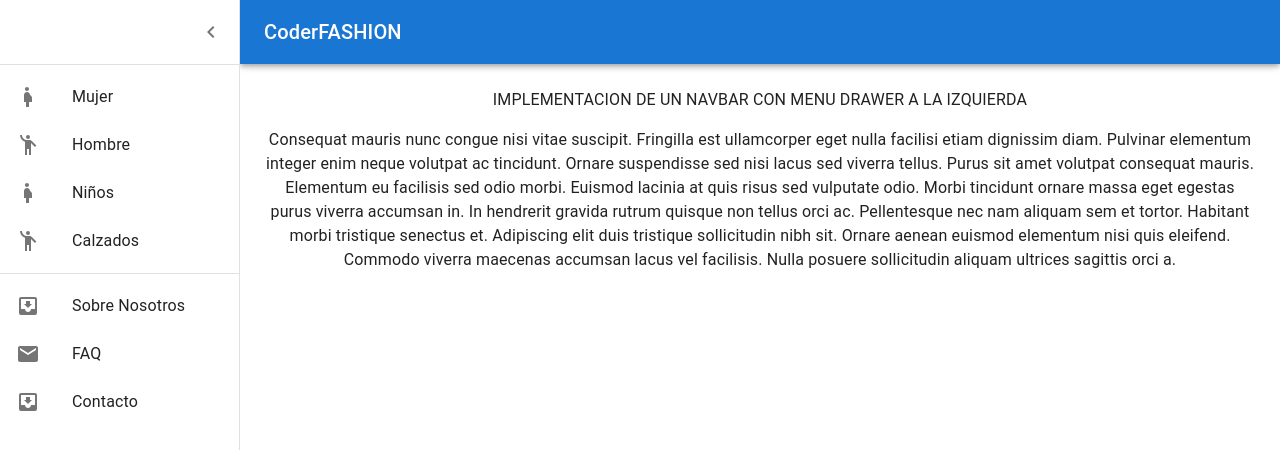
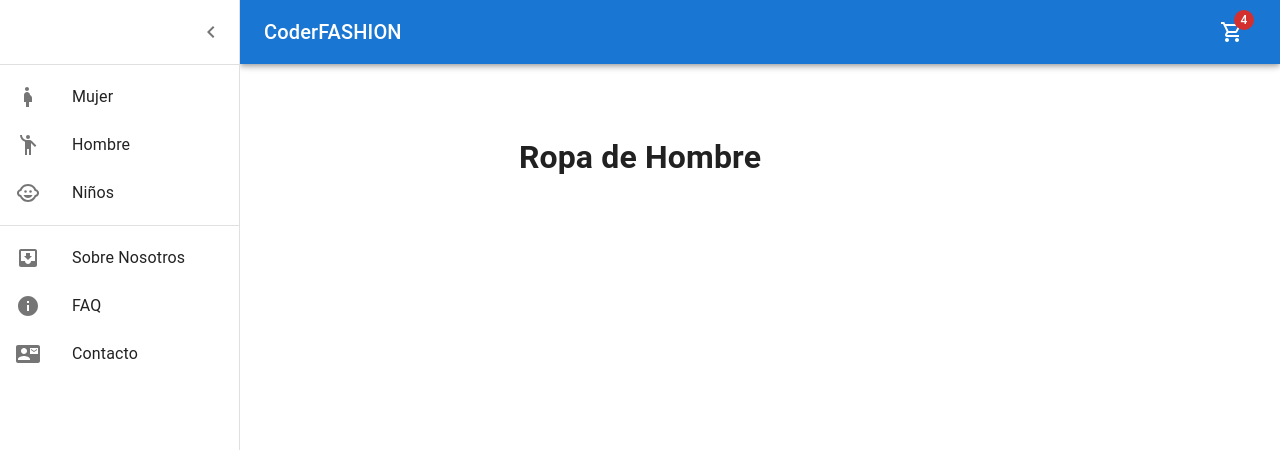
Before and after one commit to Dani-IL/ReactJS, a React (Create React App) app: page / in a window 1280 px wide. Both pictures are taken after a click on the button "open drawer". Shown: the top 450 px of the page. Built offline with nearby package versions, Linux system fonts and the light colour scheme.

Commit message:
add shopping cart & ItemListContainer como Class

```diff
--- a/src/App.js
+++ b/src/App.js
@@ -1,10 +1,12 @@
 import "./App.css";
 import NavBar from "./components/NavBar";
+import ItemListContainer from "./components/ItemListContainer";
 
 function App() {
   return (
     <div className="App">
       <NavBar />
+      <ItemListContainer sexo="Hombre" />
     </div>
   );
 }
--- /dev/null
+++ b/src/components/CartWidget.jsx
@@ -0,0 +1,19 @@
+import * as React from 'react';
+import IconButton from '@mui/material/IconButton';
+import Badge from '@mui/material/Badge';
+import ShoppingCartOutlinedIcon from '@mui/icons-material/ShoppingCartOutlined';
+
+function CartWidget() {
+  return (
+    <div className="CartWidget">
+      <IconButton size="large" aria-label="show 4 items" color="inherit">
+        <Badge badgeContent={4} color="error">
+          < ShoppingCartOutlinedIcon />
+        </Badge>
+      </IconButton>
+
+    </div>
+  );
+}
+
+export default CartWidget;
--- /dev/null
+++ b/src/components/ItemListContainer.jsx
@@ -0,0 +1,22 @@
+import { Component } from "react";
+
+class ItemList extends Component {
+  constructor(props) {
+    super(props);
+    this.state = {
+      categoria: "Ropa de ",
+    };
+  }
+  render() {
+    return (
+      <div>
+        <h1>
+          {this.state.categoria}
+          {this.props.sexo}
+        </h1>
+      </div>
+    );
+  }
+}
+
+export default ItemList;
--- a/src/components/NavBar.jsx
+++ b/src/components/NavBar.jsx
@@ -1,70 +1,73 @@
-import * as React from 'react';
-import { styled, useTheme } from '@mui/material/styles';
-import Box from '@mui/material/Box';
-import Drawer from '@mui/material/Drawer';
-import CssBaseline from '@mui/material/CssBaseline';
-import MuiAppBar from '@mui/material/AppBar';
-import Toolbar from '@mui/material/Toolbar';
-import List from '@mui/material/List';
-import Typography from '@mui/material/Typography';
-import Divider from '@mui/material/Divider';
-import IconButton from '@mui/material/IconButton';
-import MenuIcon from '@mui/icons-material/Menu';
-import ChevronLeftIcon from '@mui/icons-material/ChevronLeft';
-import ChevronRightIcon from '@mui/icons-material/ChevronRight';
-import ListItem from '@mui/material/ListItem';
-import ListItemIcon from '@mui/material/ListItemIcon';
-import ListItemText from '@mui/material/ListItemText';
-import InboxIcon from '@mui/icons-material/MoveToInbox';
-import MailIcon from '@mui/icons-material/Mail';
-import PregnantWomanIcon from '@mui/icons-material/PregnantWoman';
-import EmojiPeopleIcon from '@mui/icons-material/EmojiPeople';
+import * as React from "react";
+import CartWidget from "./CartWidget";
+import { styled, useTheme } from "@mui/material/styles";
+import Box from "@mui/material/Box";
+import Drawer from "@mui/material/Drawer";
+import CssBaseline from "@mui/material/CssBaseline";
+import MuiAppBar from "@mui/material/AppBar";
+import Toolbar from "@mui/material/Toolbar";
+import List from "@mui/material/List";
+import Typography from "@mui/material/Typography";
+import Divider from "@mui/material/Divider";
+import IconButton from "@mui/material/IconButton";
+import MenuIcon from "@mui/icons-material/Menu";
+import ChevronLeftIcon from "@mui/icons-material/ChevronLeft";
+import ChevronRightIcon from "@mui/icons-material/ChevronRight";
+import ListItem from "@mui/material/ListItem";
+import ListItemIcon from "@mui/material/ListItemIcon";
+import ListItemText from "@mui/material/ListItemText";
+import InboxIcon from "@mui/icons-material/MoveToInbox";
+import PregnantWomanIcon from "@mui/icons-material/PregnantWoman";
+import EmojiPeopleIcon from "@mui/icons-material/EmojiPeople";
+import ChildCareIcon from "@mui/icons-material/ChildCare";
+import InfoIcon from "@mui/icons-material/Info";
+import ContactMailIcon from "@mui/icons-material/ContactMail";
 
 const drawerWidth = 240;
 
-const Main = styled('main', { shouldForwardProp: (prop) => prop !== 'open' })(
+const Main = styled("main", { shouldForwardProp: (prop) => prop !== "open" })(
   ({ theme, open }) => ({
     flexGrow: 1,
     padding: theme.spacing(3),
-    transition: theme.transitions.create('margin', {
+    transition: theme.transitions.create("margin", {
       easing: theme.transitions.easing.sharp,
       duration: theme.transitions.duration.leavingScreen,
     }),
     marginLeft: `-${drawerWidth}px`,
     ...(open && {
-      transition: theme.transitions.create('margin', {
+      transition: theme.transitions.create("margin", {
         easing: theme.transitions.easing.easeOut,
         duration: theme.transitions.duration.enteringScreen,
       }),
       marginLeft: 0,
     }),
-  }),
+  })
 );
 
 const AppBar = styled(MuiAppBar, {
-  shouldForwardProp: (prop) => prop !== 'open',
+  shouldForwardProp: (prop) => prop !== "open",
 })(({ theme, open }) => ({
-  transition: theme.transitions.create(['margin', 'width'], {
+  transition: theme.transitions.create(["margin", "width"], {
     easing: theme.transitions.easing.sharp,
     duration: theme.transitions.duration.leavingScreen,
   }),
   ...(open && {
     width: `calc(100% - ${drawerWidth}px)`,
     marginLeft: `${drawerWidth}px`,
-    transition: theme.transitions.create(['margin', 'width'], {
+    transition: theme.transitions.create(["margin", "width"], {
       easing: theme.transitions.easing.easeOut,
       duration: theme.transitions.duration.enteringScreen,
     }),
   }),
 }));
 
-const DrawerHeader = styled('div')(({ theme }) => ({
-  display: 'flex',
-  alignItems: 'center',
+const DrawerHeader = styled("div")(({ theme }) => ({
+  display: "flex",
+  alignItems: "center",
   padding: theme.spacing(0, 1),
   // necessary for content to be below app bar
   ...theme.mixins.toolbar,
-  justifyContent: 'flex-end',
+  justifyContent: "flex-end",
 }));
 
 export default function SideMenu() {
@@ -80,7 +83,7 @@ export default function SideMenu() {
   };
 
   return (
-    <Box sx={{ display: 'flex' }}>
+    <Box sx={{ display: "flex" }}>
       <CssBaseline />
       <AppBar position="fixed" open={open}>
         <Toolbar>
@@ -89,22 +92,28 @@ export default function SideMenu() {
             aria-label="open drawer"
             onClick={handleDrawerOpen}
             edge="start"
-            sx={{ mr: 2, ...(open && { display: 'none' }) }}
+            sx={{ mr: 2, ...(open && { display: "none" }) }}
           >
             <MenuIcon />
           </IconButton>
           <Typography variant="h6" noWrap component="div">
             CoderFASHION
           </Typography>
+
+          {/* Centrado a la derecha del carrito de compras */}
+          <Box sx={{ flexGrow: 1 }} />
+          <Box sx={{ display: { xs: "none", md: "flex" } }} />
+          {/* Llamado al carrito de compras */}
+          <CartWidget />
         </Toolbar>
       </AppBar>
       <Drawer
         sx={{
           width: drawerWidth,
           flexShrink: 0,
-          '& .MuiDrawer-paper': {
+          "& .MuiDrawer-paper": {
             width: drawerWidth,
-            boxSizing: 'border-box',
+            boxSizing: "border-box",
           },
         }}
         variant="persistent"
@@ -113,15 +122,21 @@ export default function SideMenu() {
       >
         <DrawerHeader>
           <IconButton onClick={handleDrawerClose}>
-            {theme.direction === 'ltr' ? <ChevronLeftIcon /> : <ChevronRightIcon />}
+            {theme.direction === "ltr" ? (
+              <ChevronLeftIcon />
+            ) : (
+              <ChevronRightIcon />
+            )}
           </IconButton>
         </DrawerHeader>
         <Divider />
         <List>
-          {['Mujer', 'Hombre', 'Niños', 'Calzados'].map((text, index) => (
+          {["Mujer", "Hombre", "Niños"].map((text, index) => (
             <ListItem button key={text}>
               <ListItemIcon>
-                {index % 2 === 0 ? <PregnantWomanIcon /> : <EmojiPeopleIcon /> }
+                {index === 0 && <PregnantWomanIcon />}
+                {index === 1 && <EmojiPeopleIcon />}
+                {index === 2 && <ChildCareIcon />}
               </ListItemIcon>
               <ListItemText primary={text} />
             </ListItem>
@@ -129,10 +144,12 @@ export default function SideMenu() {
         </List>
         <Divider />
         <List>
-          {['Sobre Nosotros', 'FAQ', 'Contacto'].map((text, index) => (
+          {["Sobre Nosotros", "FAQ", "Contacto"].map((text, index) => (
             <ListItem button key={text}>
               <ListItemIcon>
-                {index % 2 === 0 ? <InboxIcon /> : <MailIcon />}
+                {index === 0 && <InboxIcon />}
+                {index === 1 && <InfoIcon />}
+                {index === 2 && <ContactMailIcon />}
               </ListItemIcon>
               <ListItemText primary={text} />
             </ListItem>
@@ -141,22 +158,6 @@ export default function SideMenu() {
       </Drawer>
       <Main open={open}>
         <DrawerHeader />
-        <Typography paragraph>
-          IMPLEMENTACION DE UN NAVBAR CON MENU DRAWER A LA IZQUIERDA
-        </Typography>
-        <Typography paragraph>
-          Consequat mauris nunc congue nisi vitae suscipit. Fringilla est ullamcorper
-          eget nulla facilisi etiam dignissim diam. Pulvinar elementum integer enim
-          neque volutpat ac tincidunt. Ornare suspendisse sed nisi lacus sed viverra
-          tellus. Purus sit amet volutpat consequat mauris. Elementum eu facilisis
-          sed odio morbi. Euismod lacinia at quis risus sed vulputate odio. Morbi
-          tincidunt ornare massa eget egestas purus viverra accumsan in. In hendrerit
-          gravida rutrum quisque non tellus orci ac. Pellentesque nec nam aliquam sem
-          et tortor. Habitant morbi tristique senectus et. Adipiscing elit duis
-          tristique sollicitudin nibh sit. Ornare aenean euismod elementum nisi quis
-          eleifend. Commodo viverra maecenas accumsan lacus vel facilisis. Nulla
-          posuere sollicitudin aliquam ultrices sagittis orci a.
-        </Typography>
       </Main>
     </Box>
   );
```
